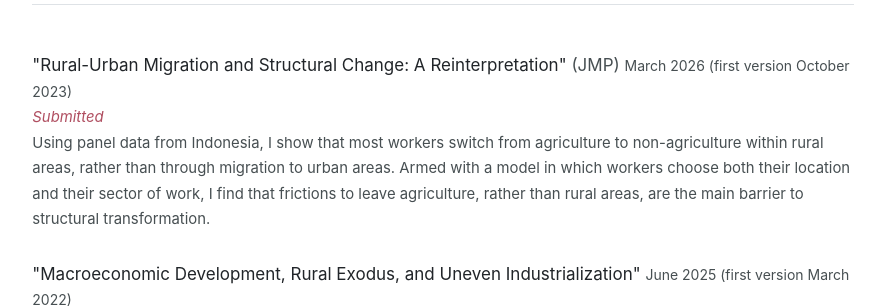
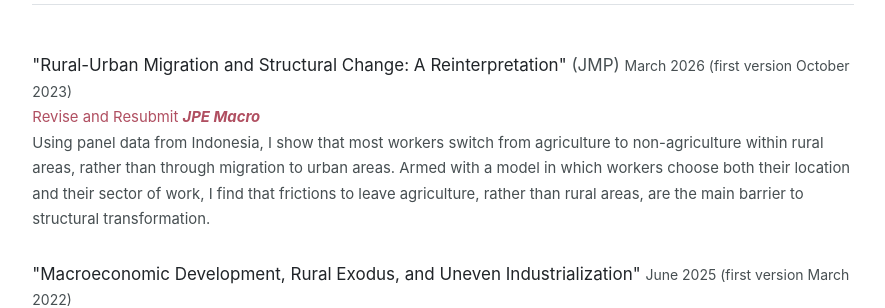
Before and after one commit to tomas-budi-ors/tomas-budi-ors.github.io, a Jekyll site: the page built from index.md, in a window 1280 px wide. Shown: the part 670-978 px from the top of the page, without its empty margins (197-1082 px from the left). Built offline with Jekyll 4.4.1, drawn with Linux system fonts in a browser that asks for light colours.

Commit message:
Update CV and paper status

```diff
--- a/_data/working_papers.yml
+++ b/_data/working_papers.yml
@@ -3,7 +3,7 @@ featured:
     extra_info: '<span style="font-size: 17px;"> (JMP) </span> March 2026 (first version October 2023)',
     url: '/working_papers/BudiOrs_JMP.pdf',
     # links: '<a href="/working_papers/BudiOrs_JMP.pdf" target="_blank" rel="noopener noreferrer"">Working paper</a>',
-    status: '<em>Submitted</em>',
+    status: 'Revise and Resubmit <b><em>JPE Macro</em></b>',
     abstract: 'Using panel data from Indonesia, I show that most workers switch from agriculture to non-agriculture within rural areas, rather than through migration to urban areas. Armed with a model in which workers choose both their location and their sector of work, I find that frictions to leave agriculture, rather than rural areas, are the main barrier to structural transformation.'}
 - {name: '"Macroeconomic Development, Rural Exodus, and Uneven Industrialization"',
    extra_info: 'June 2025 (first version March 2022)',
```
Also changed, not shown: index.md (+1 -2 lines), 1 other file.
